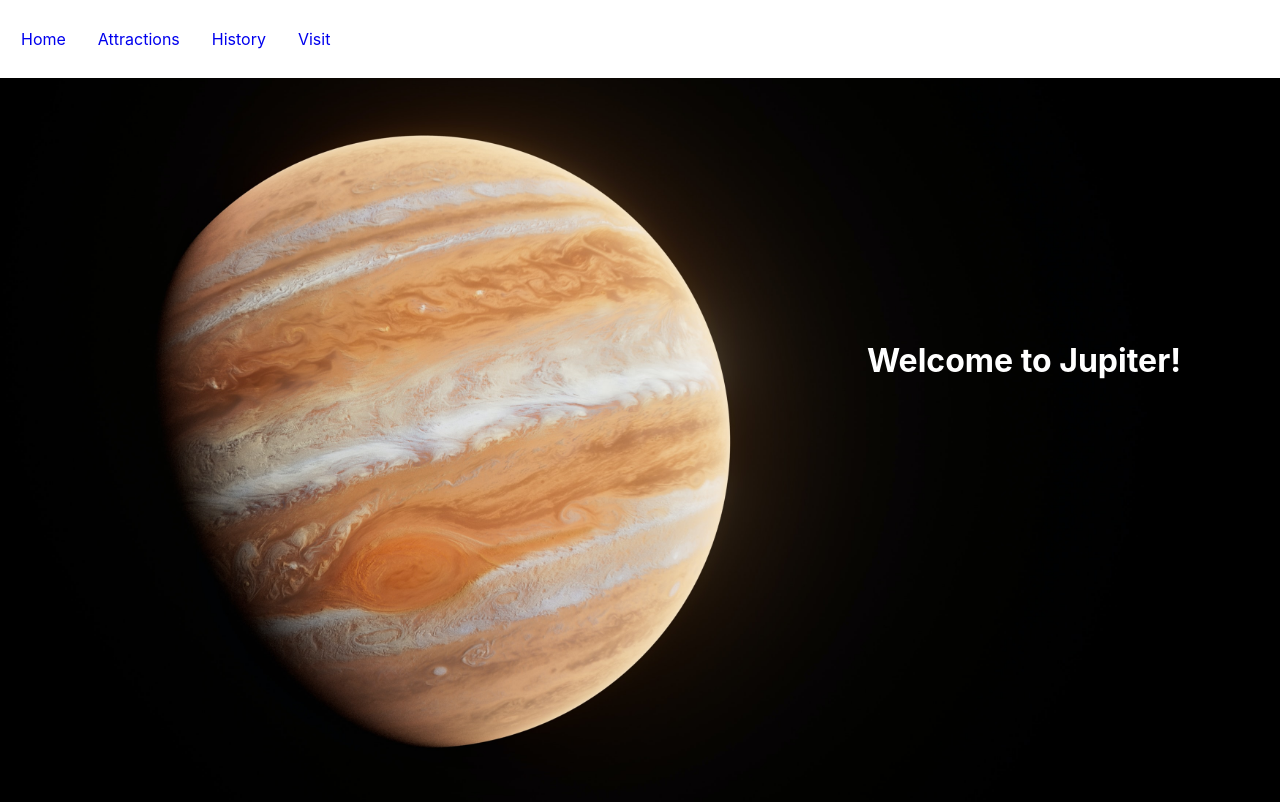
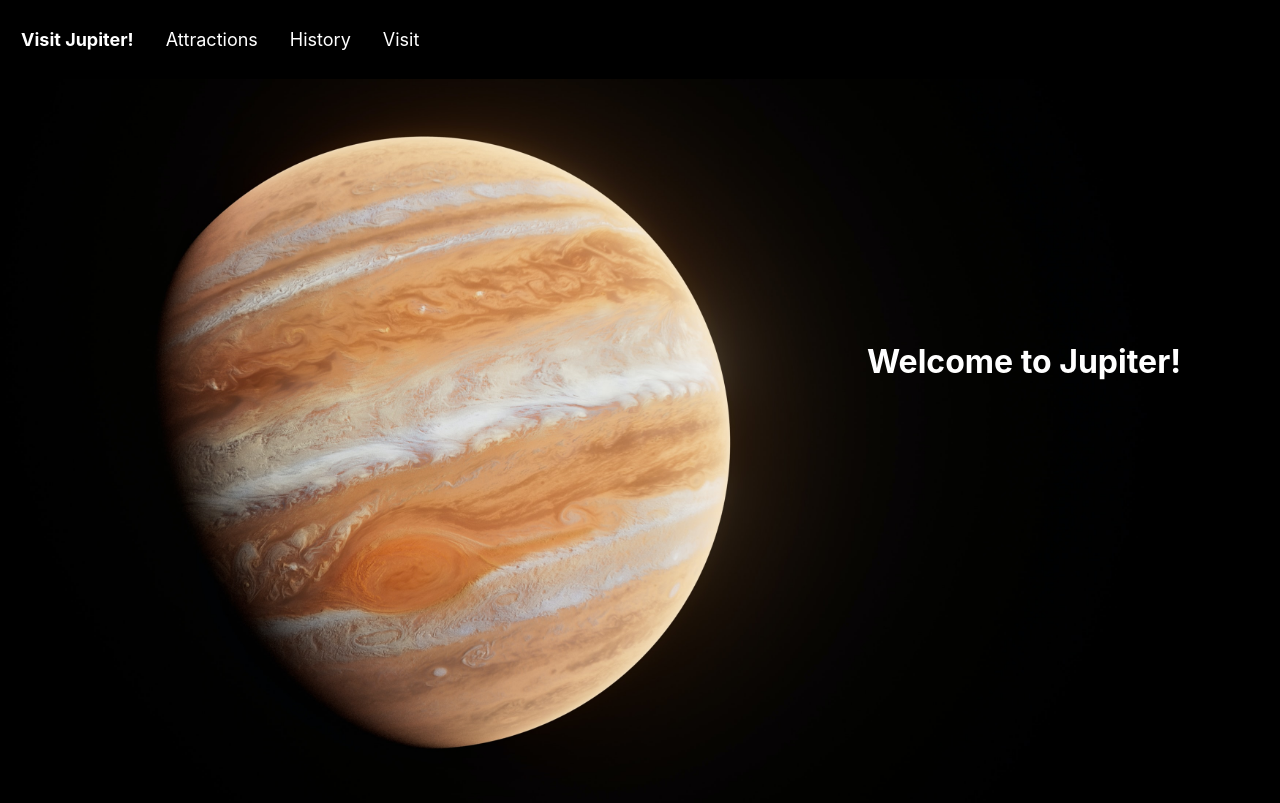
Before and after one commit to chystarr/visit-jupiter, a React (Create React App) app: page / in a window 1280 px wide. Built offline with nearby package versions, Linux system fonts and the light colour scheme.

Commit message:
Finalized navbar

```diff
--- a/public/index.html
+++ b/public/index.html
@@ -24,7 +24,7 @@
       work correctly both with client-side routing and a non-root public URL.
       Learn how to configure a non-root public URL by running `npm run build`.
     -->
-    <title>Visit Jupiter</title>
+    <title>Visit Jupiter!</title>
   </head>
   <body>
     <noscript>You need to enable JavaScript to run this app.</noscript>
--- a/src/App.css
+++ b/src/App.css
@@ -12,6 +12,7 @@ ul {
   margin-bottom: 0;
   padding: 15px 5px;
   overflow: hidden;
+  background-color: black;
 }
 
 li {
@@ -23,4 +24,10 @@ li a {
   text-decoration: none;
   padding: 14px 16px;
   text-align: center;
+  font-size: large;
+  color: white;
 }
+
+li:hover {
+  background-color: rgb(55, 52, 52);
+}
--- a/src/App.js
+++ b/src/App.js
@@ -13,7 +13,7 @@ function Layout () {
       <nav>
         <ul>
           <li>
-            <Link to="/">Home</Link>
+            <Link to="/"><strong>Visit Jupiter!</strong></Link>
           </li>
           <li>
             <Link to="attractions">Attractions</Link>
```
